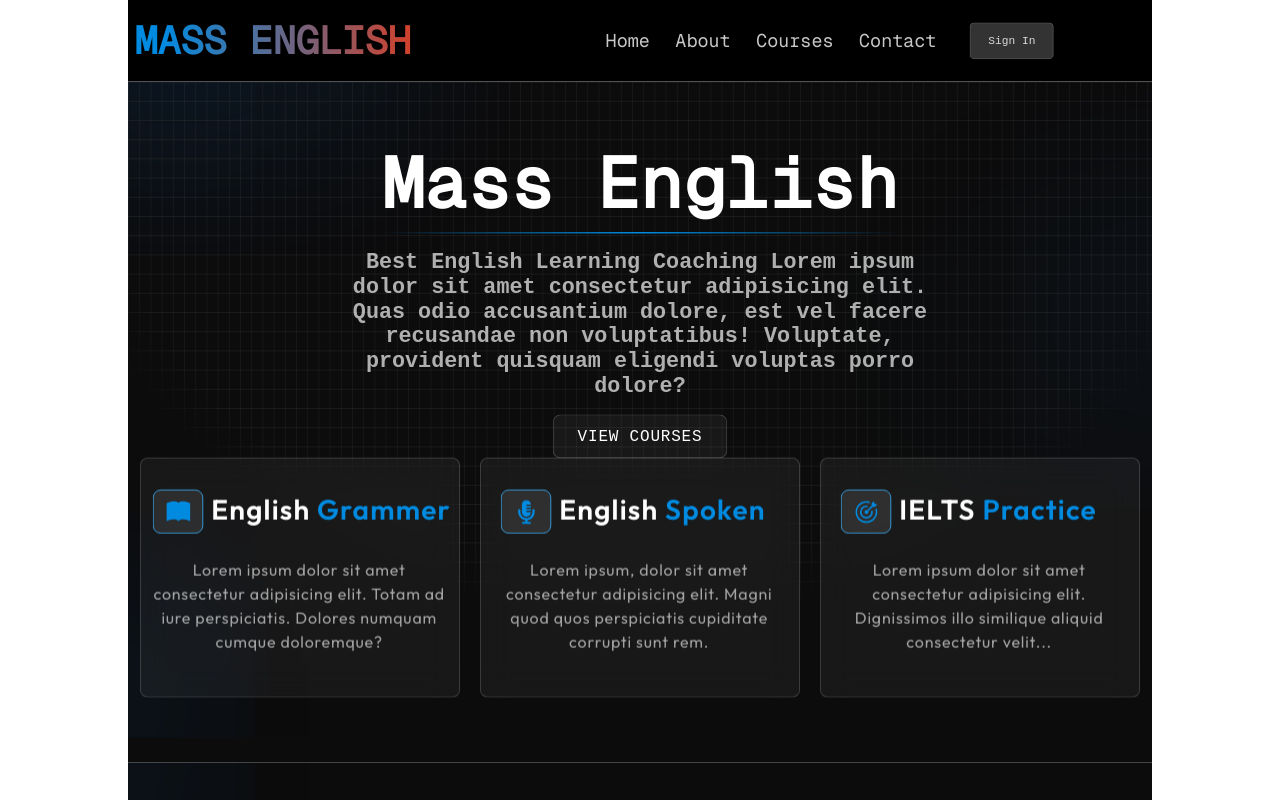
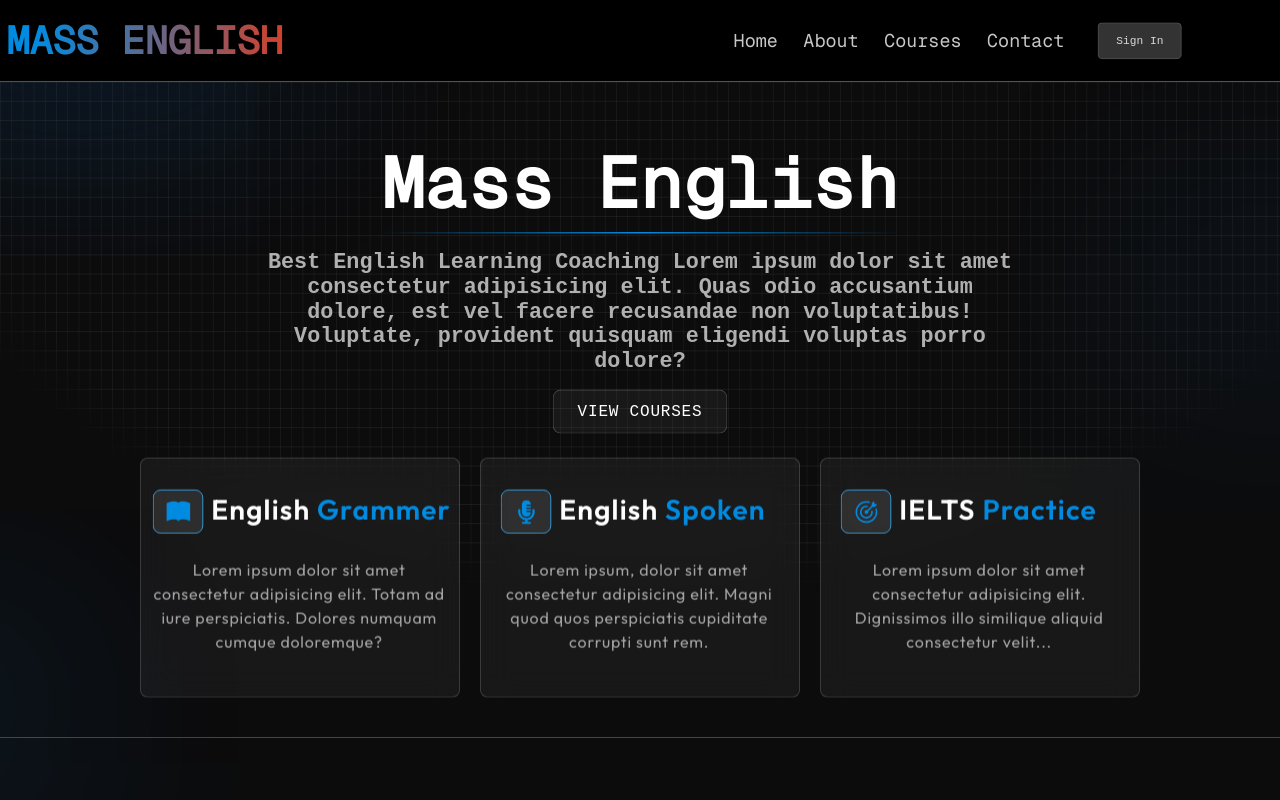
Before and after one commit to emonshikder007/mass-english, a React (Vite) app in the folder mass_english/: page / in a window 1280 px wide. Shown: the top 800 px of the page. Built offline with nearby package versions, Linux system fonts and the light colour scheme; a web font is replaced by a local one.

Commit message:
initial commit

```diff
--- a/mass_english/src/App.css
+++ b/mass_english/src/App.css
@@ -1,8 +1,9 @@
 .scale-wrapper {
   transform: scale(0.8);
-  transform-origin: top center;
-  width: 100%;
+  width: 125%;
+  transform-origin: top left;
 }
+
 
 @media (max-width: 768px) {
   .scale-wrapper {
```
